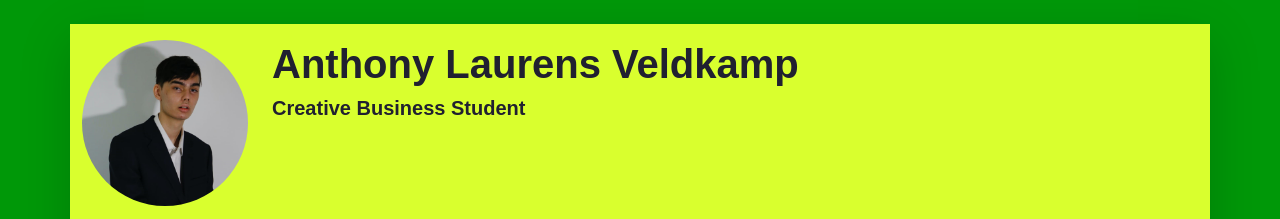
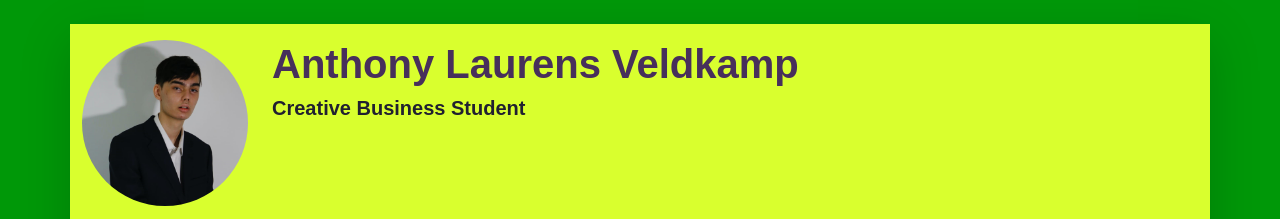
Before and after one commit to GitLaurens/my-cv, a plain HTML site: page index.html in a window 1280 px wide. Shown: the top 219 px of the page. Drawn offline with nearby package versions, Linux system fonts and the light colour scheme; a web font is replaced by a local one.

Commit message:
finalepls

```diff
--- a/css/styles.css
+++ b/css/styles.css
@@ -16,6 +16,7 @@ body {
 .ojuju-title {
   font-family: "Ojuju", sans-serif;
   font-optical-sizing: auto;
+  color: #472f5b;
   font-weight: 800;
   font-style: normal;
 }
```
